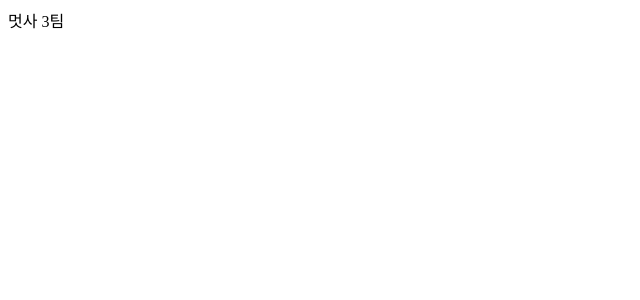
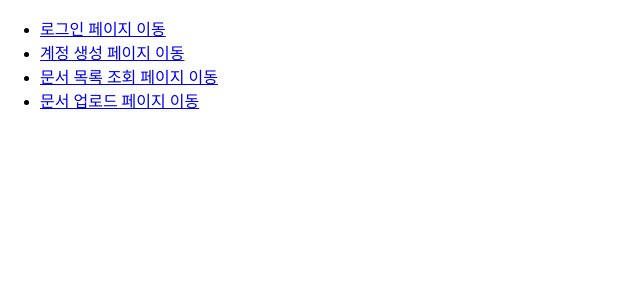
Before and after one commit to yunadada/likelion_LawBot, a React (Vite) app: page / in a window 1280 px wide. Shown: the top 300 px of the page, without its empty margins (0-640 px from the left). Built offline with nearby package versions, Linux system fonts and the light colour scheme; a web font is replaced by a local one.

Commit message:
feat: 프로젝트 초기 세팅 및 기본 페이지 라우팅 구성

```diff
--- a/package.json
+++ b/package.json
@@ -11,7 +11,8 @@
   },
   "dependencies": {
     "react": "^19.1.0",
-    "react-dom": "^19.1.0"
+    "react-dom": "^19.1.0",
+    "react-router-dom": "^7.6.3"
   },
   "devDependencies": {
     "@eslint/js": "^9.30.1",
--- a/src/App.jsx
+++ b/src/App.jsx
@@ -1,7 +1,21 @@
+import { Route, Routes } from "react-router-dom";
 import "./App.css";
+import DUpload from "./components/DUpload/DUpload";
+import DView from "./components/DView/DView";
+import Home from "./components/Home/Home";
+import Login from "./components/Login/Login";
+import Register from "./components/Register/Register";
 
 function App() {
-  return <>멋사 3팀</>;
+  return (
+    <Routes>
+      <Route path="/" element={<Home />} />
+      <Route path="/login" element={<Login />} />
+      <Route path="/register" element={<Register />} />
+      <Route path="/dview" element={<DView />} />
+      <Route path="/dupload" element={<DUpload />} />
+    </Routes>
+  );
 }
 
 export default App;
--- /dev/null
+++ b/src/components/DUpload/DUpload.jsx
@@ -0,0 +1,5 @@
+const DUpload = () => {
+  return <div>Document_upload</div>;
+};
+
+export default DUpload;
--- /dev/null
+++ b/src/components/DView/DView.jsx
@@ -0,0 +1,5 @@
+const DView = () => {
+  return <div>DView</div>;
+};
+
+export default DView;
--- /dev/null
+++ b/src/components/Home/Home.jsx
@@ -0,0 +1,24 @@
+import { Link } from "react-router-dom";
+
+const Home = () => {
+  return (
+    <div>
+      <ul>
+        <li>
+          <Link to="/login">로그인 페이지 이동</Link>
+        </li>
+        <li>
+          <Link to="/register">계정 생성 페이지 이동</Link>
+        </li>
+        <li>
+          <Link to="/dview">문서 목록 조회 페이지 이동</Link>
+        </li>
+        <li>
+          <Link to="/dupload">문서 업로드 페이지 이동</Link>
+        </li>
+      </ul>
+    </div>
+  );
+};
+
+export default Home;
--- /dev/null
+++ b/src/components/Login/Login.jsx
@@ -0,0 +1,11 @@
+const Login = () => {
+  return (
+    <div>
+      <div>
+        <h1>로그인</h1>
+      </div>
+    </div>
+  );
+};
+
+export default Login;
--- /dev/null
+++ b/src/components/Register/Register.jsx
@@ -0,0 +1,9 @@
+const Register = () => {
+  return (
+    <div>
+      <div>계정 생성</div>
+    </div>
+  );
+};
+
+export default Register;
--- a/src/index.css
+++ b/src/index.css
@@ -0,0 +1,10 @@
+html,
+body {
+  margin: 0;
+  padding: 0;
+  height: 100%;
+}
+
+#root {
+  height: 100%;
+}
--- a/src/main.jsx
+++ b/src/main.jsx
@@ -2,9 +2,12 @@ import { StrictMode } from "react";
 import { createRoot } from "react-dom/client";
 import "./index.css";
 import App from "./App.jsx";
+import { BrowserRouter } from "react-router-dom";
 
 createRoot(document.getElementById("root")).render(
   <StrictMode>
-    <App />
+    <BrowserRouter>
+      <App />
+    </BrowserRouter>
   </StrictMode>
 );
```
Also changed, not shown: 1 other file (tests, documents, lock files or other folders).
